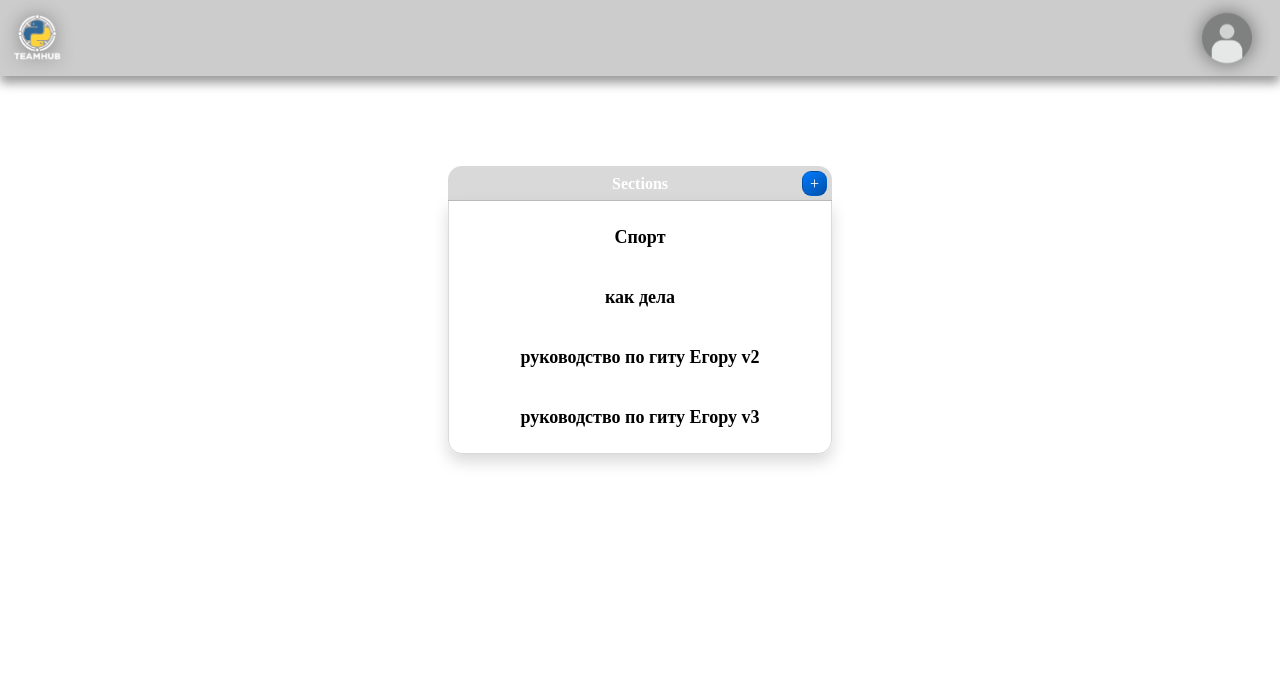
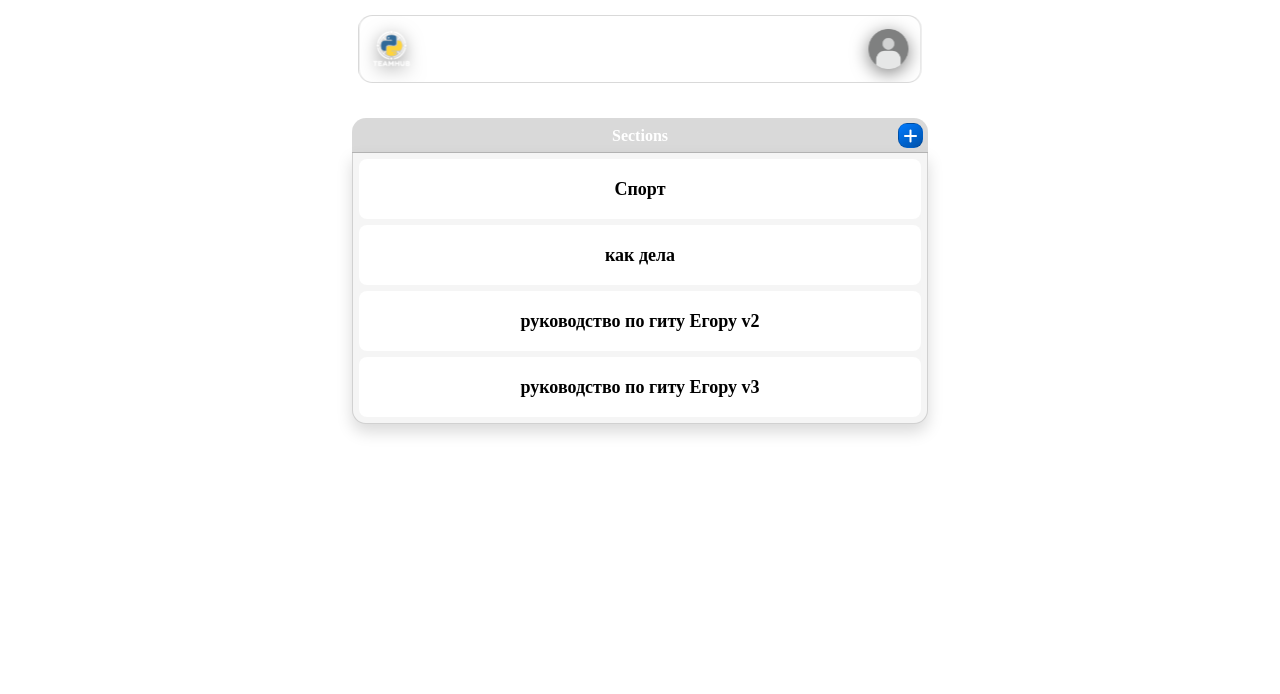
Before and after one commit to LEGENDA123698/TeamHub, a Django app: page /forum/ in a window 1280 px wide. Shown: the top 694 px of the page. Run offline with Django 5.2, Linux system fonts and the light colour scheme; data comes from the database, SQL or seed files in the repository; both versions use the stored data as it was after the commit; some libraries are stand-ins or nearby versions; some web fonts are replaced.

Commit message:
create section view, new navbar

```diff
--- a/forum_app/urls.py
+++ b/forum_app/urls.py
@@ -9,5 +9,6 @@ urlpatterns = [
     path('', SectionListView.as_view(), name="forum-start"),
     path('section/<int:pk>/', SectionDetailView.as_view(), name='section_detail'),
     path('theme/<int:pk>/', ThemeDetailView.as_view(), name='theme_detail'),
+    path('section/create/', SectionCreateView.as_view(), name='section-create'),
 
 ]
--- a/forum_app/views.py
+++ b/forum_app/views.py
@@ -5,7 +5,7 @@ from django.views.generic import *
 from .models import *
 from .forms import *
 from django.shortcuts import render, redirect
-from django.urls import reverse
+from django.urls import reverse, reverse_lazy
 from django.core.paginator import Paginator
 
 
@@ -53,8 +53,12 @@ class ThemeDetailView(DetailView):
 
 class SectionCreateView(CreateView):
     model = Section
-    context_object_name = "section"
-    template_name = ""
+    fields = ['name']
+    success_url = reverse_lazy('forum_app:forum-start')
+
+    def form_valid(self, form):
+        response = super().form_valid(form)
+        return redirect(self.success_url)
 
 class SectionDeleteView(DeleteView):
     model = Section
--- a/static/base.css
+++ b/static/base.css
@@ -95,18 +95,23 @@
 }
 
 .navbar {
-    box-shadow: 0px 7px 10px rgba(0, 0, 0, 0.4);
-    width: 100%;
-    background: transparent;
-    backdrop-filter: blur(5px);
-    -webkit-backdrop-filter: blur(5px);
-    background-color: rgba(0, 0, 0, 0.2)
+    position: fixed;
+    top: 15px;
+    left: 50%;
+    transform: translateX(-50%);
+    width: 28vw;
+    background: white;
+    border-radius: 14px;
+    /* box-shadow: 0 0.5rem 1rem rgba(0, 0, 0, 0.15); */
+    border: 1px solid rgba(0, 0, 0, 0.15);
+    padding: 8px 12px;
+    overflow: hidden;
 }
 
 .navbar-img {
-    height: 60px;
+    height: 50px;
     width: auto;
-    filter: drop-shadow(0px 0px 10px rgba(0, 0, 0, 0.5));
+    filter: drop-shadow(0px 4px 9px rgba(0, 0, 0, 0.5));
     cursor: pointer;
     z-index: 1050;
     transition: transform 0.2s ease-in-out;
@@ -164,7 +169,7 @@
 
 .mainmenu {
     padding: 4px 4px;
-    border-radius: 8px;
+    border-radius: 14px;
     background: white;
     border: 1px solid rgba(0, 0, 0, 0.15);
     box-shadow: 0 0.5rem 1rem rgba(0, 0, 0, 0.15);
@@ -231,7 +236,7 @@
 .mainmenu-item {
     background-color: white;
     display: flex;
-    border-radius: 4px;
+    border-radius: 10px !important;
     text-align: center;
     width: 100%;
     flex-direction: column;
--- a/static/forum_app/forum.css
+++ b/static/forum_app/forum.css
@@ -1,4 +1,8 @@
 @import "../base.css";
+
+.navbar {
+    width: 44vw !important;
+}
 
 .placeholder-header {
     display: flex;
@@ -11,7 +15,7 @@
     color: white;
     padding: 5px 5px;
     border-radius: 14px 14px 0px 0px;
-    width: 30vw;
+    width: 45vw;
     font-size: 16px;
     font-weight: bold;
     text-align: center;
@@ -34,6 +38,7 @@
 }
 
 .default-placeholder {
+    background-color: whitesmoke;
     position: relative;
     margin-left: auto;
     margin-right: auto;
@@ -41,12 +46,17 @@
     border-radius: 0px 0px 14px 14px;
     border: 1px solid rgba(0, 0, 0, 0.15);
     box-shadow: 0 0.5rem 1rem rgba(0, 0, 0, 0.15);
-    width: 30vw;
-    top: 25vh;
+    width: 45vw;
+    top: 19vh;
     padding: 6px 6px;
+    display: flex;
+    flex-direction: column;
+    gap: 6px;
+    margin-bottom: 1000px;
 }
 
 .placeholder-item {
+    background: white;
     color: black !important;
     border-radius: 8px !important;
     text-decoration: none;
--- a/templates/base.html
+++ b/templates/base.html
@@ -15,12 +15,12 @@
 </head>
 
 <nav class="navbar fixed-top">
-  <div class="container-fluid">
-    <a href="{% url 'main-page' %}">
-      <img src="{% static 'logo.png' %}" class="navbar-brand navbar-img mainmenu-toggler" />
+  <div class="container-fluid p-0">
+    <a href="{% url 'main-page' %}" class="p-0">
+      <img src="{% static 'logo.png' %}" class="navbar-brand navbar-img mainmenu-toggler m-0" />
     </a>
-    <a id="navbarDropdown" data-bs-toggle="dropdown" href="#" class="no-focus">
-      <img src="{% static 'user_icon.png' %}" class="navbar-brand navbar-img" />
+    <a id="navbarDropdown" data-bs-toggle="dropdown" href="#" class="no-focus p-0">
+      <img src="{% static 'user_icon.png' %}" class="navbar-brand navbar-img m-0" />
     </a>
     <ul class="dropdown-menu dropdown-menu-lg-end animate slideIn" aria-labelledby="navbarDropdown">
       <li>
--- a/templates/forum_app/start_page.html
+++ b/templates/forum_app/start_page.html
@@ -16,23 +16,43 @@
     transform: translateX(0);
   }
 </style>
+{% endblock %}
 
-{% endblock %}
+{% block content %}
 {% if sections %}
 <div class="default-placeholder">
   <div class="placeholder-header">
     <span>Sections</span>
-    <button class="create-button">+</button>
+    <button class="create-button no-focus" data-bs-toggle="modal" data-bs-target="#createSectionModal">
+      <i class="fa-solid fa-plus"></i>
+    </button>
   </div>
   {% for section in sections %}
   <div class="placeholder-item">
     <a href="{% url 'forum_app:section_detail' section.pk %}">{{ section.name }}</a>
     <button class="item-button">+</button>
   </div>
+  {% endfor %}
   <img src="{% static 'forum_app/chill_guy.png' %}" alt="Chill Guy" class="chill-guy">
-  {% endfor %}
-  </ul>
 </div>
+
+<div class="modal fade" id="createSectionModal" tabindex="-1" aria-hidden="true">
+  <div class="modal-dialog modal-dialog-centered">
+    <div class="modal-content">
+      <form method="POST" action="{% url 'forum_app:section-create' %}">
+        {% csrf_token %}
+        <div class="modal-body p-0">
+          <div class="search-container">
+            <input type="text" name="name" class="search" placeholder="Section Name">
+            <button type="button" class="close-button" data-bs-dismiss="modal">×</button>
+          </div>
+        </div>
+      </form>
+    </div>
+  </div>
+</div>
+
 {% else %}
 <p>Разделы отсутствуют.</p>
 {% endif %}
+{% endblock %}
```
Also changed, not shown: other parts of static/forum_app/forum.css (+50 -1 lines), db.sqlite3.
